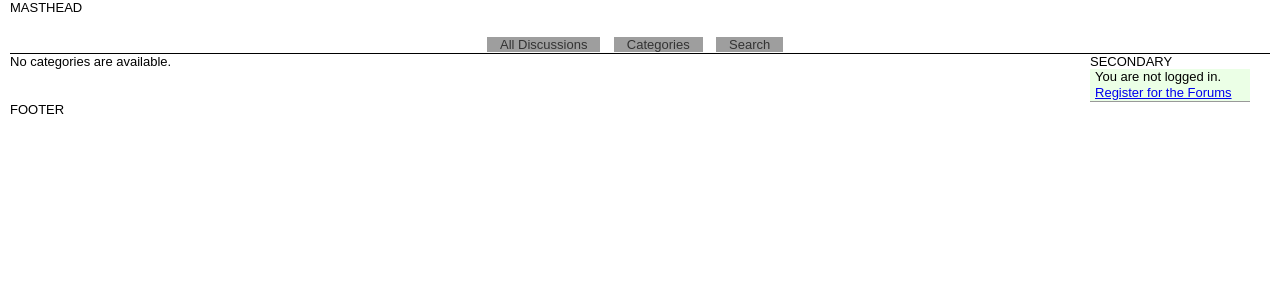
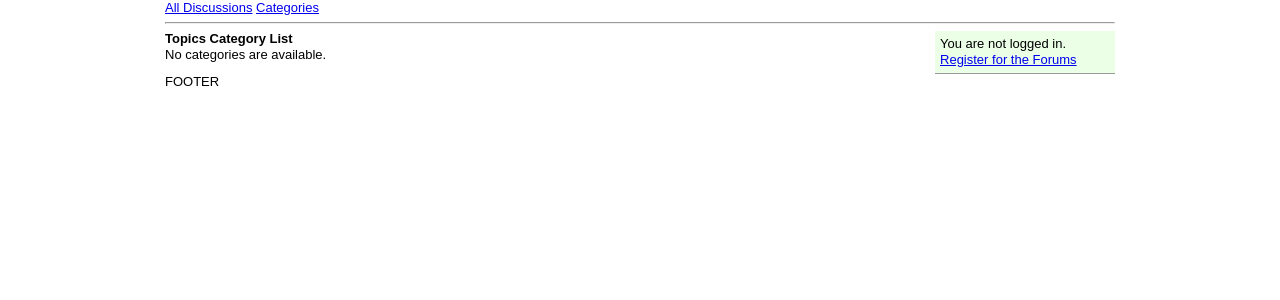
Before and after one commit to johnboxall/snapboard, a Django app: template templates/snapboard/category_index.html in a window 1280 px wide. Shown: the top 300 px of the page. Run offline with Django 3.2, Linux system fonts and the light colour scheme; the template is opened without the code that fills it, so the values that code supplies are empty; grey boxes are pictures that could not be loaded.

Commit message:
- interface cleanup
git-svn-id: http://snapboard.googlecode.com/svn/trunk@6 2542f447-e727-0410-bae6-81f60ff194dc

```diff
--- a/media/css/snapboard.css
+++ b/media/css/snapboard.css
@@ -1,55 +1,11 @@
-#forumbody{
-    float:left;
-    width:70%;
-    background:#fff;
-    margin-right:15px;
-    padding-bottom:20px;
-}
-
-#navigation {
-	/* background: #AFD5E0 url("/css/tab-bg.png") repeat-x; */
-	border-bottom: 1px solid black;
-	font-size: 1em;
-	margin-top: 1em;
-	padding-top: .6em;
-}
-
-#navigation ul, #navigation ul li {
-	list-style: none;
-	margin: 0;
-	padding: 0;
-}
-
-#navigation ul {
-	padding: 0 0 0;
-	text-align: center;
+#navigation div {
+    text-align: center;
 }
 
 #navigation ul li {
-	background: #FFF url("/css/tab-bg.png") repeat-x;
-	display: inline;
-	margin-right: .75em;
-}
-
-#navigation ul li.last {
-	margin-right: 0;
-}
-
-#navigation ul li a {
-	background: url("/css/tab-right.png") no-repeat 100% 0;
-	color: #333;
-	padding: 0 0;
-	text-decoration: none;
-}
-
-#navigation ul li a span {
-	background: url("tab-left.png") no-repeat;
-	padding: 0 1em;
-}
-
-#navigation ul li a:hover span {
-	color: #333;
-	text-decoration: underline;
+    list-style: none;
+    margin-left: auto;
+    display: inline;
 }
 
 hr.postend {
@@ -66,12 +22,10 @@ div.thread {
 }
 
 div.forummenu{
-    width: 150px;
-    padding-left: 5px;
-    padding-right: 5px;
+    padding: 5px;
     background: #EBFFE6;
     border-bottom: 1px solid #999;
-    font-size: small;
+    /* font-size: small; */
 }
 
 div.forummenu ul{
@@ -102,7 +56,6 @@ p.post_header {
 
 span.thread_menu {
     font-size: small;
-    padding: 5px;
     float: right;
 }
 
@@ -135,22 +88,3 @@ p.rpc_message {
     background-color: #f33;
     border: 1px solid black;
 }
-
-/*\*//*/
-#navigation ul li a {
-	display: inline-block;
-	white-space: nowrap;
-	width: 1px;
-}
-
-#navigation ul {
-	padding-bottom: 0;
-	margin-bottom: -1px;
-}
-/**/
-
-/*\*/
-* html #navigation ul li a {
-	padding: 0;
-}
-/**/
--- a/templates/snapboard/base_forum.html
+++ b/templates/snapboard/base_forum.html
@@ -10,27 +10,27 @@
 </head>
 
 <body id="yahoo-com">
-<div id="doc3" class="yui-t4"><!-- "doc" here for example only; use any page width -->
+<div id="doc2" class="yui-t4"><!-- "doc" here for example only; use any page width -->
     <div id="hd">
-        <p>MASTHEAD</p>
         <div id="navigation">
             <ul>
                 <li><a href="/snapboard/threads/"><span>All Discussions</span></a></li>
                 <li><a href="/snapboard/categories/"><span>Categories</span></a></li>
-                <li><a href="/snapboard/search/"><span>Search</span></a></li>
             </ul>
         </div>
+        <hr />
     </div>
 
     <div id="bd">
         <div id="yui-main">
             <div class="yui-b">
+                {% block snapboard_header %}
+                {% endblock %}
                 {% block snapboard_main %}
                 {% endblock %}
             </div>
         </div>
         <div class="yui-b">
-        <p>SECONDARY</p>
             <div class="forummenu">
                 {% if user.is_authenticated %}
                     <p><b><a href="/snapboard/newtopic/">New Topic</a></b></p>
@@ -48,6 +48,7 @@
             </div>
 
             {% if user.is_staff %}
+                <br />
                 <div class="forummenu">
                 <p><b>Admin Panel</b></p>
                 <ul>
@@ -61,6 +62,7 @@
             {% endif %}
 
             {% if user.is_authenticated %}
+                <br />
                 <div class="forummenu">
                 <ul>
                     <li>&#187; <a href="#">Watched Topics<b></a> <br /> <a href="#">(2 new!)</b></a></li>
@@ -68,6 +70,7 @@
                 </ul>
                 </div>
 
+                <br />
                 <div class="forummenu">
                     <p><b><a href="#">Forum Preferences</a></b></p>
                 </div>
```
Also changed, not shown: templates/snapboard/thread.html (+7 -8 lines).
